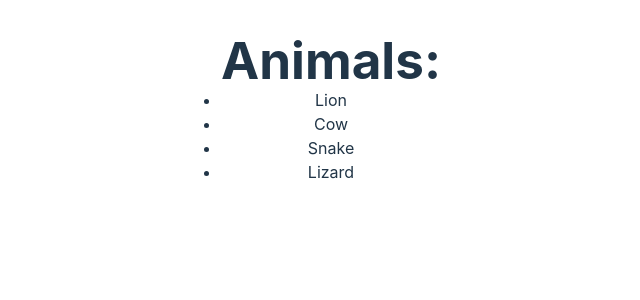
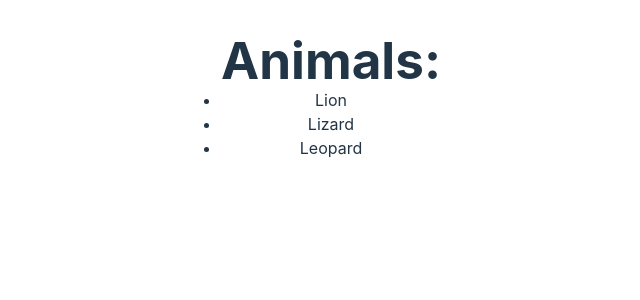
Before and after one commit to nickonyi/React-repo, a React (Vite) app in the folder first-react-app/: page / in a window 1280 px wide. Shown: the top 300 px of the page, without its empty margins (309-949 px from the left). Built offline with nearby package versions, Linux system fonts and the light colour scheme.

Commit message:
react code

```diff
--- a/first-react-app/src/App.jsx
+++ b/first-react-app/src/App.jsx
@@ -1,15 +1,28 @@
 import './App.css';
 
+function ListItem(props) {
+  return <li>{props.animal}</li>;
+}
+
+function List(props) {
+  return (
+    <ul>
+      {props.animalsList.map((animal) => {
+        return animal.startsWith('L') ? (
+          <ListItem key={animal} animal={animal} />
+        ) : null;
+      })}
+    </ul>
+  );
+}
+
 function App() {
-  const animals = ['Lion', 'Cow', 'Snake', 'Lizard'];
+  const animals = ['Lion', 'Cow', 'Snake', 'Lizard', 'Leopard'];
+
   return (
     <>
       <h1>Animals:</h1>
-      <ul>
-        {animals.map((animal) => {
-          return <li key={animal}>{animal}</li>;
-        })}
-      </ul>
+      <List animalsList={animals} />
     </>
   );
 }
```
Also changed, not shown: first-react-app/eslint.config.js (+7 -6 lines).
